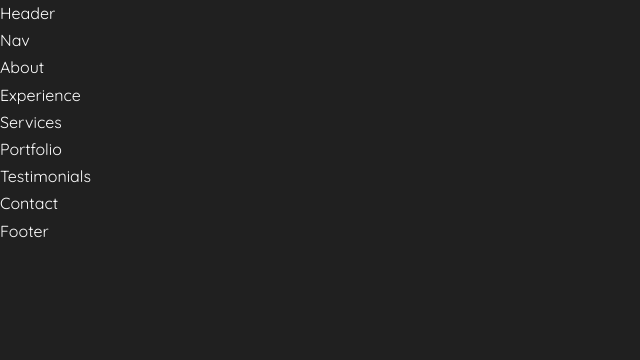
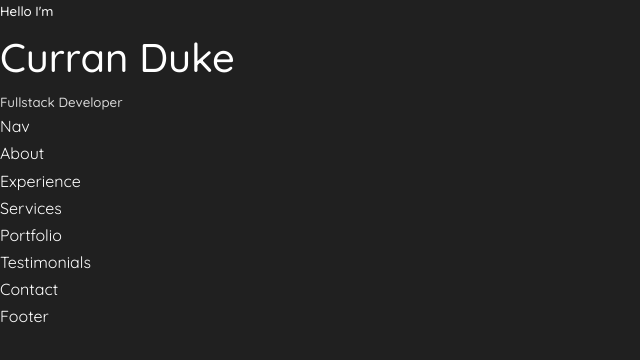
Before and after one commit to StyngerBee/the-new-portfolio, a React (Create React App) app: page / in a window 1280 px wide. Shown: the top 360 px of the page, without its empty margins (0-640 px from the left). Built offline with nearby package versions, Linux system fonts and the light colour scheme.

Commit message:
added cta for resume and contact me

```diff
--- a/src/components/header/Header.jsx
+++ b/src/components/header/Header.jsx
@@ -3,7 +3,13 @@ import './header.css'
 
 const Header = () => {
   return (
-    <div>Header</div>
+    <header>
+      <div className="container header__container"></div>
+        <h5>Hello I'm</h5>
+        <h1> Curran Duke</h1>
+        <h5 className='text-light'> Fullstack Developer</h5>
+
+    </header>
   )
 }
 
```
Also changed, not shown: src/components/header/CTA.jsx (added, +13 -0 lines).
